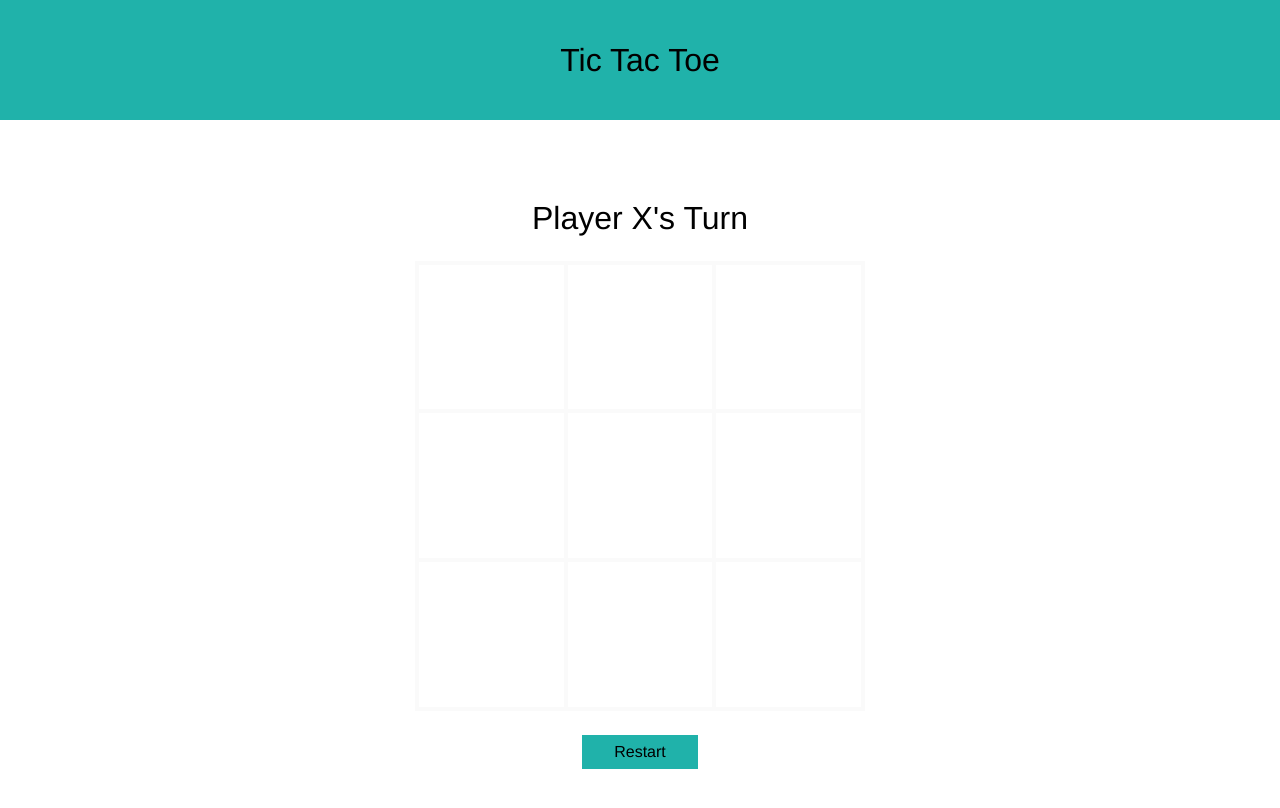
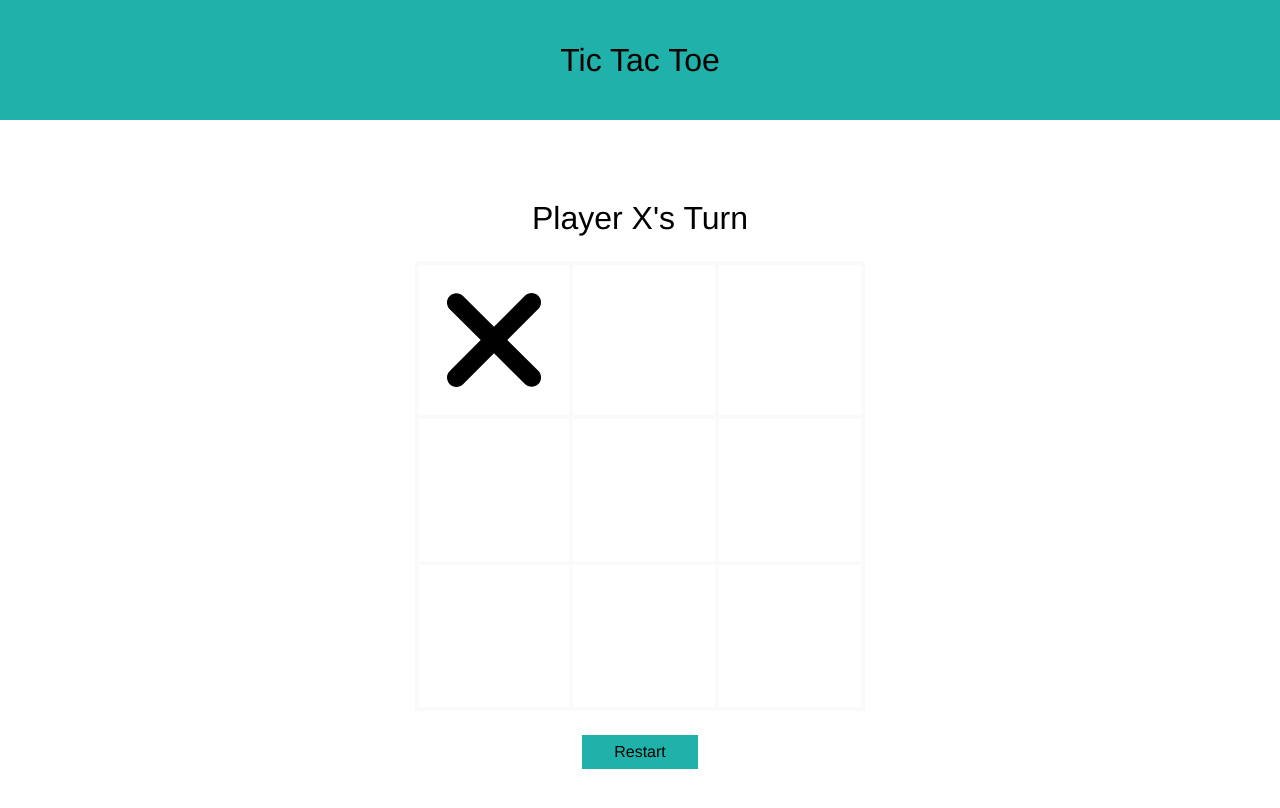
Before and after one commit to ayvarsteven/tic-tac-toe, a website: page index.html in a window 1280 px wide. Both pictures are taken after a click on the element 491 px from the left and 337 px from the top of the page. Drawn offline with Linux system fonts and the light colour scheme.

Commit message:
adds svg creation to function

```diff
--- a/app.js
+++ b/app.js
@@ -22,23 +22,23 @@ const ticTacToe = (() => {
   const BoardDisplay = (() => {
     const gameboard = [0, 0, 0, 0, 0, 0, 0, 0, 0];
     const cellArr = Array.from(getDomElements.cells);
+
     const playerSelection = (value) => {
-      console.log(
-        `The player has selected this square and i should draw an x over it my value is ${value}`
-      );
+      const playerIcon = document.createElement('div');
+      playerIcon.classList.add('icon-test');
+      value.appendChild(playerIcon);
+      // call turn display controller for next player turn
     };
+
     for (let i = 0; i < cellArr.length; i++) {
       cellArr[i].addEventListener('click', () => {
         const divValue = i;
         const playerValue = 1;
         const computerValue = 2;
         gameboard[i] = divValue;
-        console.log(gameboard);
-        playerSelection(divValue);
-        // return (gameboard[i] = divValue);
+        playerSelection(cellArr[i]);
       });
     }
-    // display value function
     return gameboard;
   })();
 
@@ -46,7 +46,7 @@ const ticTacToe = (() => {
     // if player turn === true, getDomElements.turnDisplay.textContent = 'Player X's Turn'
   })();
 
-  return { CreatePlayer, BoardDisplay };
+  return { CreatePlayer, BoardDisplay, getDomElements };
 })();
 
 // ==============================================================================
--- a/styles.css
+++ b/styles.css
@@ -47,6 +47,14 @@ header {
   border: 2px solid #eaeaea;
 }
 
+.icon-test {
+  background-image: url(/_images/xmark-solid.svg);
+  background-repeat: no-repeat;
+  background-position: center;
+  width: 150px;
+  height: 150px;
+}
+
 #restart-btn {
   padding: 0.5rem 2rem;
 
```
Also changed, not shown: _images/o-solid.svg (added), _images/xmark-solid.svg (added).
